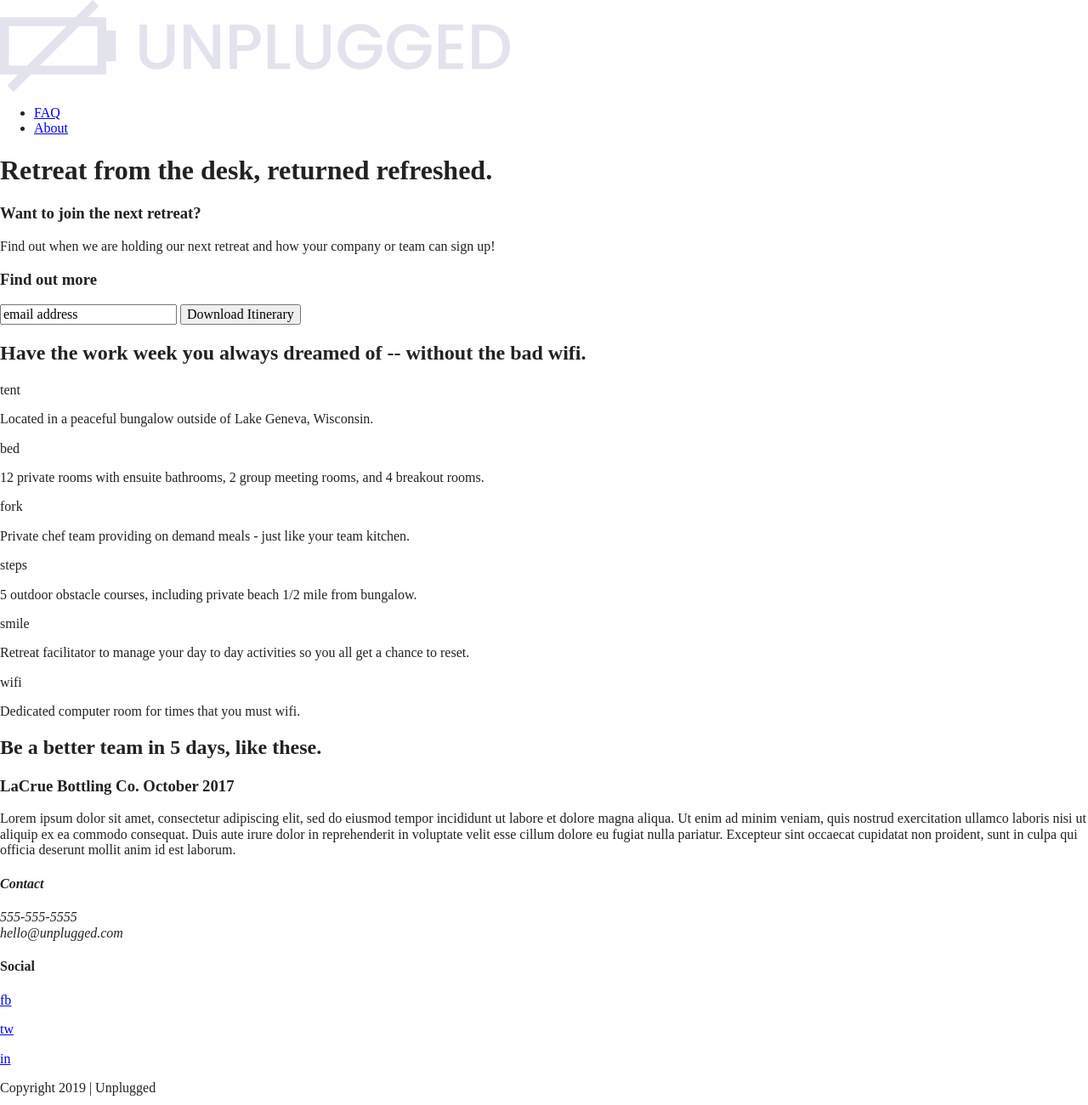
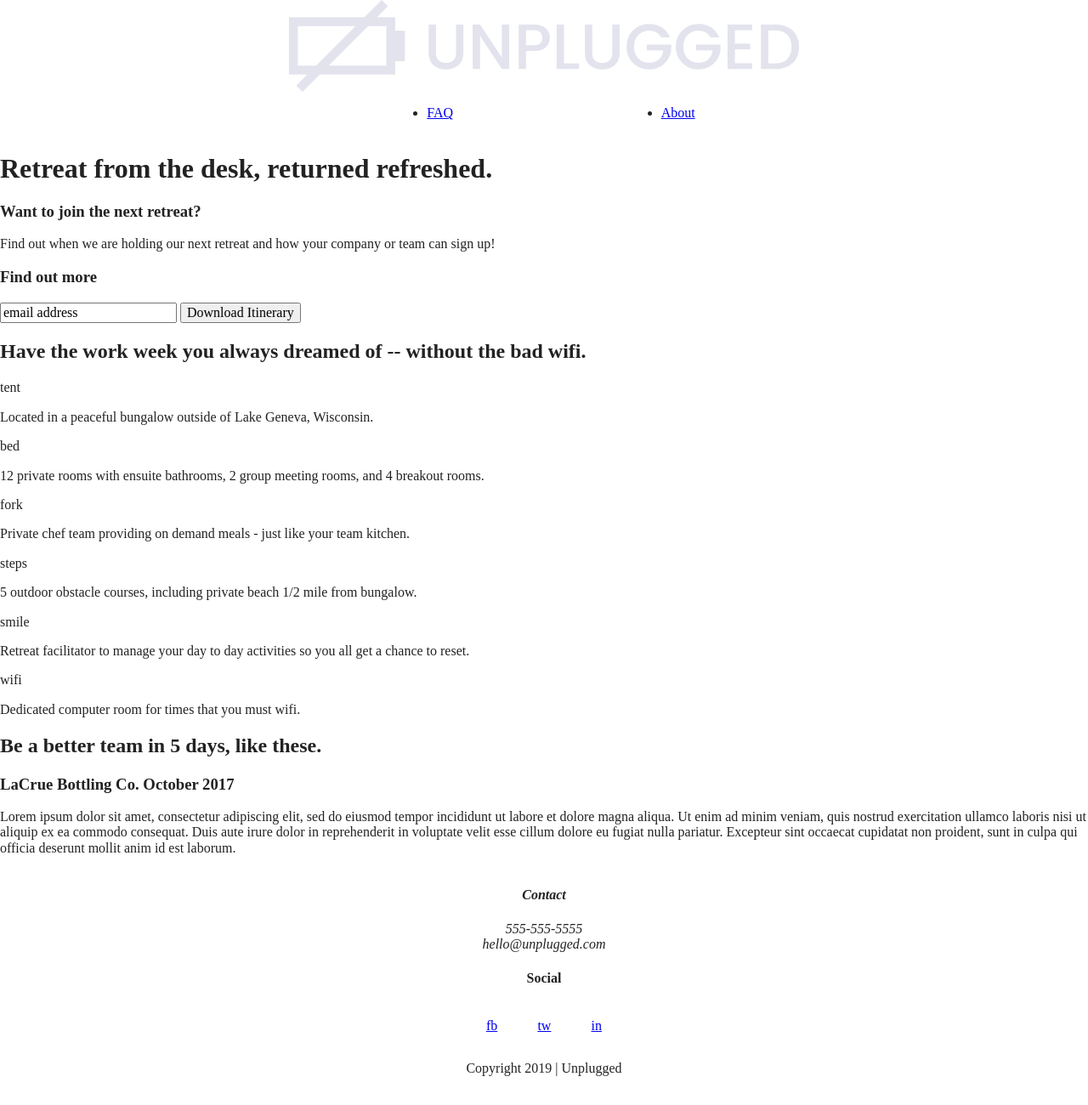
Before and after one commit to gbonds/unplugged-retreat, a website built with Parcel: page index.html in a window 1280 px wide. Shown: the whole page at 85% size. Built offline with nearby package versions, Linux system fonts and the light colour scheme.

Commit message:
Added base styles for header and footer

```diff
--- a/css/main.css
+++ b/css/main.css
@@ -86,6 +86,38 @@ textarea {
 /* ==========================================================================
    Author's custom styles
    ========================================================================== */
+
+   /* ---------- Base Header - Footer Styles ---------- */
+
+header,
+footer {
+  display: flex;
+  justify-content: center;
+  align-items: center;
+  flex-flow: row wrap;
+}
+
+nav ul {
+  display: flex;
+  justify-content: space-around;
+  align-items: center;
+}
+
+.contact,
+.social,
+.copyright {
+  text-align: center;
+}
+
+.social-icons {
+  display: flex;
+  justify-content: space-around;
+  align-items: center;
+}
+
+
+
+
 
 /* ==========================================================================
    Helper classes
--- a/index.html
+++ b/index.html
@@ -124,10 +124,11 @@
           </div>
         </div>
       </div> <!-- footer-content ends -->
+      <div class="copyright">
+        <!-- moved this div into the content-wrapper for better formatting -->
+        <p>Copyright 2019 | Unplugged</p>
+      </div>
     </div> <!-- content-wrapper ends -->
-    <div class="copyright">
-      <p>Copyright 2019 | Unplugged</p>
-    </div>
   </footer>
 
 
```
